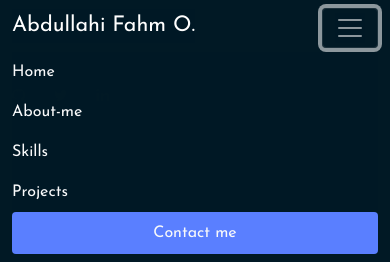
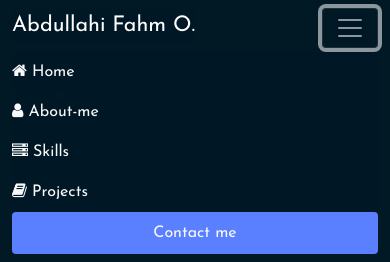
Before and after one commit to FatScythe/Portfolio2, a plain HTML site: page index.html in a window 390 px wide. Both pictures are taken after a click on the button 350 px from the left and 28 px from the top of the page. Shown: the top 262 px of the page. Drawn offline with nearby package versions, Linux system fonts and the light colour scheme.

Commit message:
added icon to the mobile nav menu

```diff
--- a/index.html
+++ b/index.html
@@ -25,10 +25,10 @@
 
 		<nav class="collapse navbar-collapse" id="navmenu">
 			<ul class="navbar-nav ms-auto font2">
-				<li class="nav-item"><a class="nav-link bg-nav text-light" href="#Home">Home</a></li>
-				<li class="nav-item"><a class="nav-link bg-nav text-light" href="#About">About-me</a></li>
-				<li class="nav-item"><a class="nav-link bg-nav text-light" href="#Skills">Skills</a></li>
-				<li class="nav-item"><a class="nav-link bg-nav text-light" href="#Projects">Projects</a></li>
+				<li class="nav-item"><a class="nav-link bg-nav text-light" href="#Home"><i class="fa fa-home d-inline-block d-md-none"></i>  Home</a></li>
+				<li class="nav-item"><a class="nav-link bg-nav text-light" href="#About"><i class="fa fa-user d-inline-block d-md-none"></i>  About-me</a></li>
+				<li class="nav-item"><a class="nav-link bg-nav text-light" href="#Skills"><i class="fa fa-server d-inline-block d-md-none"></i>  Skills</a></li>
+				<li class="nav-item"><a class="nav-link bg-nav text-light" href="#Projects"><i class="fa fa-book d-inline-block d-md-none"></i>  Projects</a></li>
 				<li class="nav-item"><a class="nav-link text-light btn btn-blue contact" href="#Contact">Contact me</a></li>
 			</ul>
 		</nav>
```
